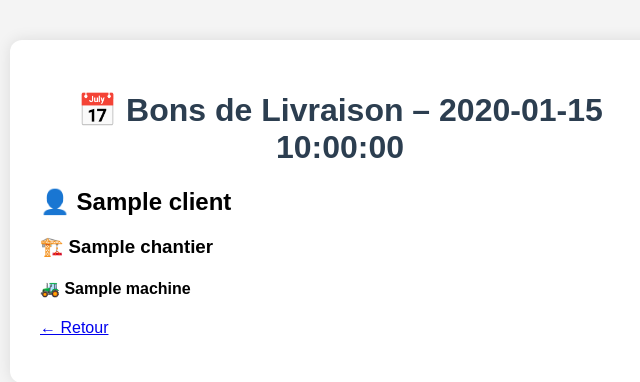
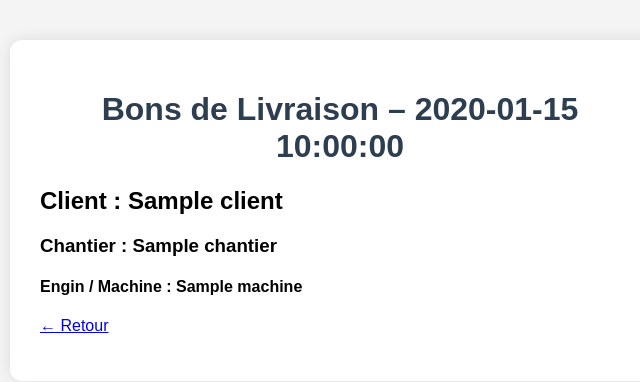
Before and after one commit to fauquembergue-edgar/tri_BL, a Flask app: template templates/liste_bons.html in a window 1280 px wide. Shown: the top 382 px of the page, without its empty margins (300-940 px from the left). Run offline with Flask 3, Linux system fonts and the light colour scheme; the template is opened without the code that fills it: most values are stand-ins (such as "Sample title", 1, 10 or a date in 2020).

Commit message:
Update liste_bons.html

```diff
--- a/templates/liste_bons.html
+++ b/templates/liste_bons.html
@@ -3,20 +3,30 @@
 <head>
   <meta charset="UTF-8">
   <title>Bons de Livraison – {{ date_code }}</title>
+
+  <!-- Lien vers le fichier CSS pour le style -->
   <link rel="stylesheet" href="{{ url_for('static', filename='style.css') }}">
 </head>
 <body>
   <div class="container">
-    <h1>📅 Bons de Livraison – {{ date_code }}</h1>
+    <h1>Bons de Livraison – {{ date_code }}</h1>
+
+    <!-- Boucle principale : parcourt les clients -->
     {% for client, chantiers in groupes.items() %}
       <section>
-        <h2>👤 {{ client }}</h2>
+        <h2>Client : {{ client }}</h2>
+
+        <!-- Boucle secondaire : parcourt les chantiers de chaque client -->
         {% for chantier, engins in chantiers.items() %}
           <div class="sub-section">
-            <h3>🏗️ {{ chantier }}</h3>
+            <h3>Chantier : {{ chantier }}</h3>
+
+            <!-- Boucle tertiaire : parcourt les machines ou engins pour chaque chantier -->
             {% for engin, fichiers in engins.items() %}
               <div class="sub-sub-section">
-                <h4>🚜 {{ engin }}</h4>
+                <h4>Engin / Machine : {{ engin }}</h4>
+
+                <!-- Liste des fichiers associés à cet engin -->
                 <ul>
                   {% for chemin, nom_fichier in fichiers %}
                     <li>{{ nom_fichier }}</li>
@@ -28,8 +38,11 @@
         {% endfor %}
       </section>
     {% else %}
+      <!-- Message si aucun fichier trouvé -->
       <p>Aucun bon trouvé pour {{ date_code }}.</p>
     {% endfor %}
+
+    <!-- Lien de retour à la page d'accueil -->
     <p><a href="/">← Retour</a></p>
   </div>
 </body>
```
